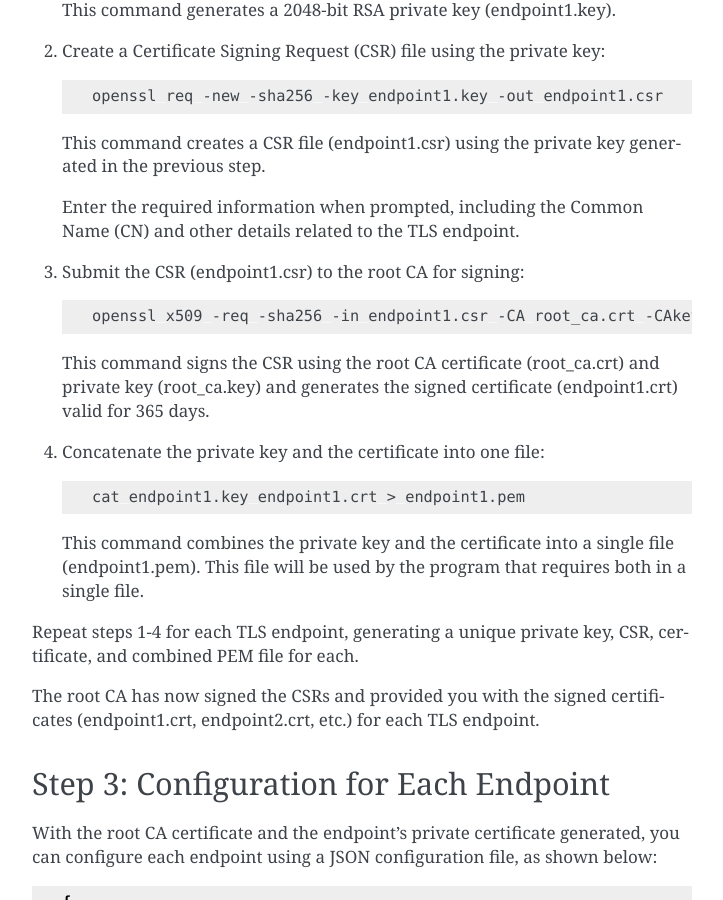
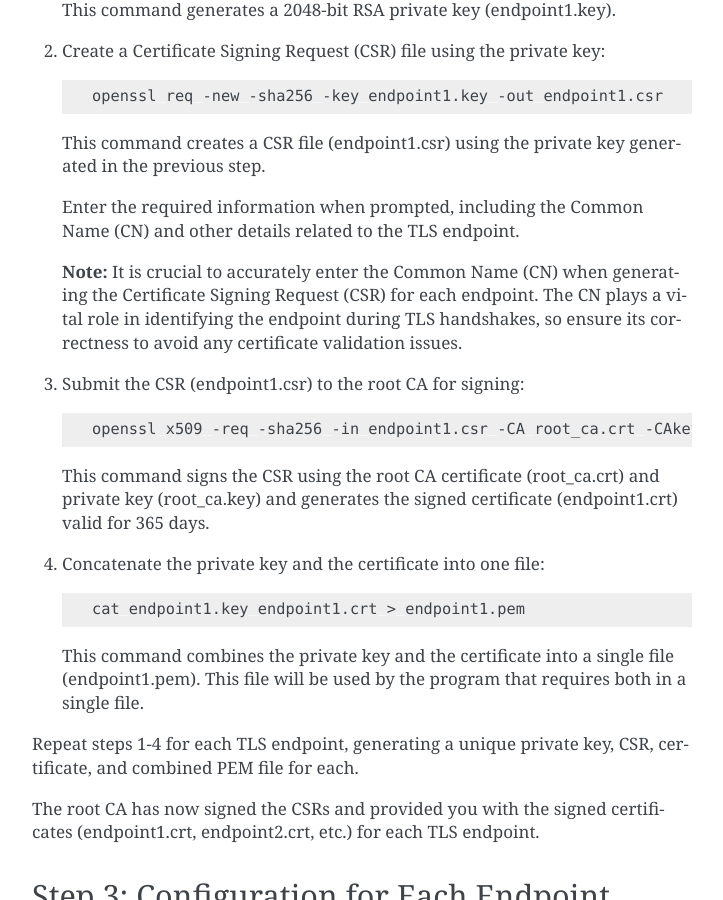
Before and after one commit to BenIlies/NoPASARAN, a Sphinx documentation site: the page built from docs/tutorial/setup_tls_tunnel.rst, in a window 1280 px wide and 900 px high, scrolled down 1203 px. Shown: the whole window, without its empty margins (388-1111 px from the left). Built offline with Sphinx 7.4.7, drawn with Linux system fonts in a browser that asks for light colours.

Commit message:
doc patch

```diff
--- a/docs/tutorial/setup_tls_tunnel.rst
+++ b/docs/tutorial/setup_tls_tunnel.rst
@@ -51,6 +51,8 @@ To generate certificates for the TLS endpoints signed by the root CA certificate
 
    Enter the required information when prompted, including the Common Name (CN) and other details related to the TLS endpoint.
 
+   **Note:** It is crucial to accurately enter the Common Name (CN) when generating the Certificate Signing Request (CSR) for each endpoint. The CN plays a vital role in identifying the endpoint during TLS handshakes, so ensure its correctness to avoid any certificate validation issues.
+
 3. Submit the CSR (endpoint1.csr) to the root CA for signing:
 
    .. code-block:: bash
```
